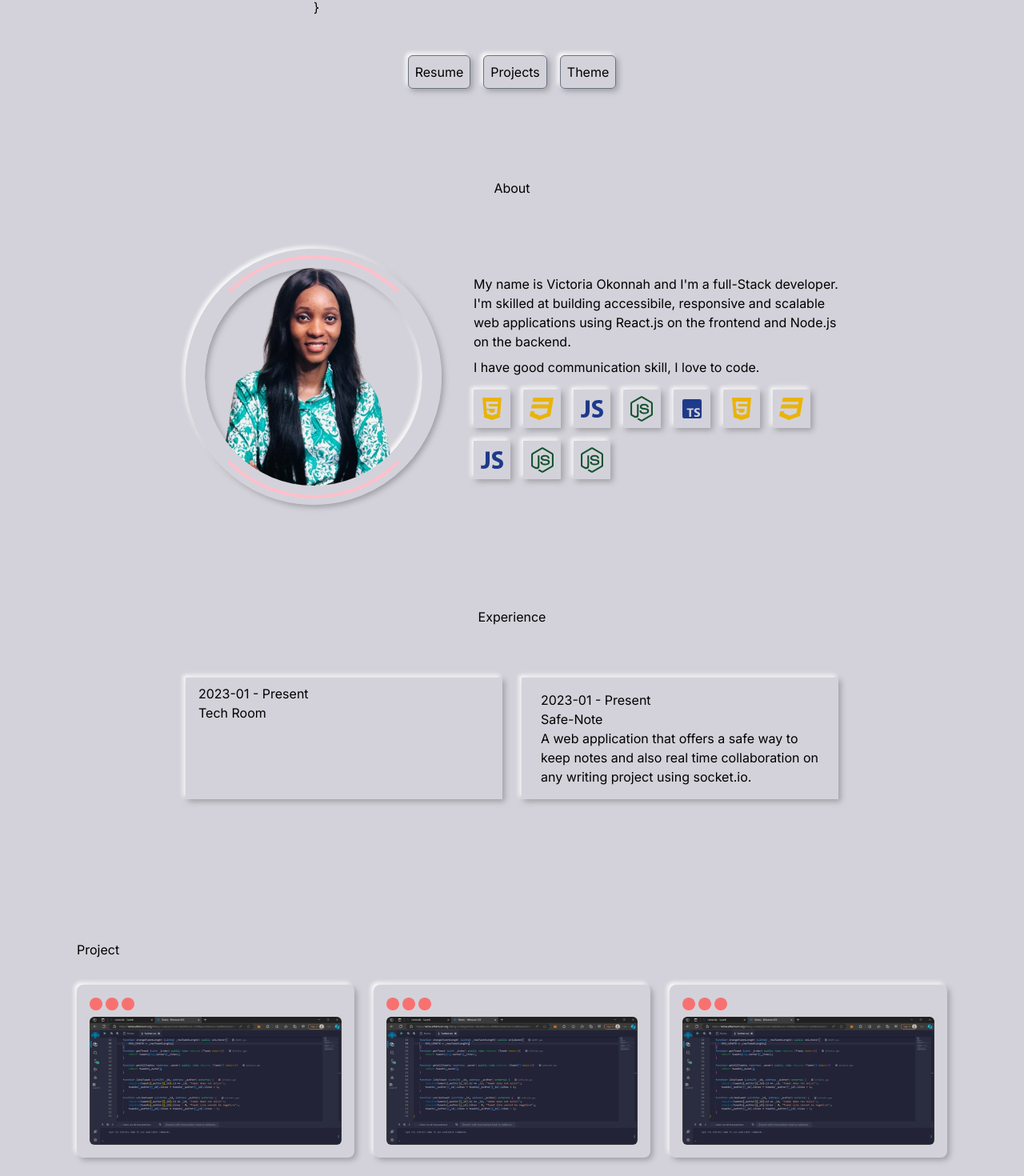
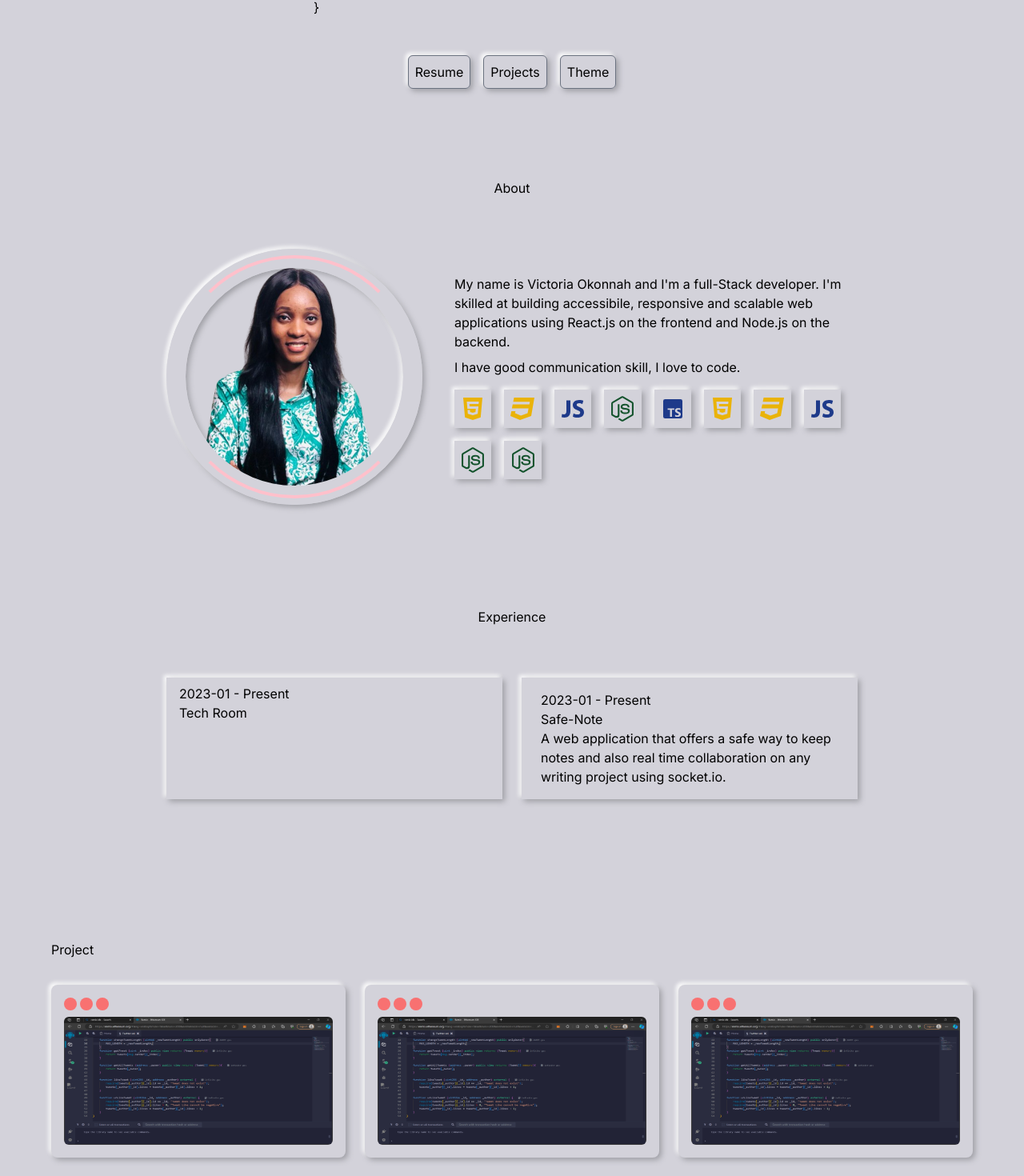
Before and after one commit to Vhickyy/my_portfolio, a Next.js app: page / in a window 1280 px wide. Shown: the part 429-1899 px from the top of the page at 80% size. Built offline with nearby package versions, Linux system fonts and the light colour scheme.

Commit message:
changes on layout and responsiveness

```diff
--- a/src/app/layout.tsx
+++ b/src/app/layout.tsx
@@ -19,7 +19,7 @@ export default function RootLayout({
   return (
     <html lang="en">
       <PortfolioContextProvider>
-        <body className={`${inter.className} bg-bgColor`}>{children}</body>
+        <body className={`${inter.className} bg-bgColor max-w-[1400px] mx-auto`}>{children}</body>
       </PortfolioContextProvider>
     </html>
   )
--- a/src/app/page.tsx
+++ b/src/app/page.tsx
@@ -8,13 +8,15 @@ import Image from 'next/image'
 export default function Home() {
   return (
     <>
+      {/* <div className='absolute h-[20rem] w-[20rem] bg-blue-500 opacity-20 top-[40rem] z-[-1]'></div> */}
+      {/* <div className='absolute h-[10rem] w-[20rem] bg-blue-500 opacity-20 top-[90rem] right-0 z-[-1]'></div> */}
       <Header/>
-      <main className="max-w-[1440px] w-[90%] xl:w-[85%] mx-auto">
-        <Hero/>
+      <Hero/>
+      {/* <main className="max-w-[1440px] w-[90%] xl:w-[85%] mx-auto"> */}
         <About />
         <Experience/>
         <Project/>
-      </main>
+      {/* </main> */}
     </>
   )
 }
--- a/src/components/About.tsx
+++ b/src/components/About.tsx
@@ -52,9 +52,10 @@ const About = () => {
     //     },
     // ]
   return (
-    <section className='w-[90%] md:w-full lg:w-[85%] xl:w-[75%] mx-auto'>
+    <section className="w-full xl:w-[90%] mx-auto">
+        <main className='w-[85%] md:w-[90%] lg:w-[80%] xl:w-[75%] mx-auto'>
             <h1 className='text-center'>About</h1>
-        <div className='py-[4rem] flex flex-col gap-8 lg:gap-10 md:flex-row items-center '>
+            <section className='py-[4rem] flex flex-col gap-8 lg:gap-10 md:flex-row items-center '>
                 <motion.aside className='relative flex justify-center items-center'
                     initial={{x: "-100px",opacity:0.1}}
                     whileInView={{x: "0px", opacity:1}}
@@ -80,7 +81,8 @@ const About = () => {
                         })}
                     </div>
                 </aside>
-        </div>
+            </section>
+        </main>
     </section>
   )
 }
--- a/src/components/Experience.tsx
+++ b/src/components/Experience.tsx
@@ -2,7 +2,8 @@ import React from 'react'
 
 const Experience = () => {
   return (
-    <section className='py-[4rem] w-[90%] md:w-full lg:w-[85%] xl:w-[75%] mx-auto'>
+    <section className="w-full xl:w-[90%] mx-auto">
+        <main className='py-[4rem] w-[85%] md:w-[90%] lg:w-[80%] xl:w-[75%] mx-auto'>
             <div>
                 <h2 className='text-center'>Experience</h2>
                 <div className='grid gap-6 py-[4rem] sm:grid-cols-2'>
@@ -31,6 +32,7 @@ const Experience = () => {
                     </div> */}
                 {/* </div> */}
             {/* </div> */}
+        </main>
     </section>
   )
 }
--- a/src/components/Header.tsx
+++ b/src/components/Header.tsx
@@ -35,16 +35,16 @@ const Header = () => {
     const toggleMobileMenu = () => {
         setMobileMenu(pre=>!pre)
     }
-    const links = navLinks.map((link,index)=>{
-        return (
-            <button className='border border-gray-500 p-2 rounded-md' key={index}>
-                <FaHome />
-            </button>
-        )})
+    // const links = navLinks.map((link,index)=>{
+    //     return (
+    //         <button className='border border-gray-500 p-2 rounded-md' key={index}>
+    //             <FaHome />
+    //         </button>
+    //     )})
 
   return (
     <header className=' z-[2] bg-bgColor sticky top-0' ref={headerRef}>
-        <nav className='flex justify-between items-center py-6  max-w-[1440px] w-[90%] xl:w-[85%] mx-auto'>
+        <nav className='flex justify-between items-center py-6  w-[90%] mx-auto'>
             {/* logo */}
             <div className={`shadow bg-bgColor  grid items-center rounded-md  w-[30%] max-w-[10rem] text-center`}>
                 <div className='border border-gray-500 py-2 px-4 rounded-md '>
@@ -53,9 +53,9 @@ const Header = () => {
             </div>
             {/* desktop nav */}
             <div className={`shadow bg-bgColor hidden md:flex items-center rounded-md gap-6 py-2 px-8 `}>
-                {navLinks.map((link,index)=>{
+                {navLinks.map((_link,index)=>{
                     return (
-                        <button className='border border-gray-500 p-2 rounded-md' key={index}>
+                        <button key={index} className='border border-gray-500 p-2 rounded-md' >
                             <FaHome />
                         </button>
                 )})}
@@ -67,10 +67,10 @@ const Header = () => {
                     <button className='border border-gray-500 p-2 rounded-md '>
                         <div className='h-6 w-6 bg-red-400 rounded-full'></div>
                     </button>
-                    <div className={`absolute top-[100%] -left-1/2 -translate-x-[52%] px-2 shadow flex gap-2 mt-3 bg-bgColor h-0 overflow-hidden transition-all duration-1000 ${mobileMenu ? "h-[3rem] " : ""}`}>
+                    <div className={`absolute top-[100%] -left-1/2 -translate-x-[52%] px-2 shadow flex gap-2 mt-3 bg-bgColor h-0 overflow-hidden transition-all duration-500 ${mobileMenu ? "h-[3rem] " : ""}`}>
                         {navLinks.map((link,index)=>{
                             return (
-                                <button className=' p-2 rounded-md' key={index}>
+                                <button key={index} className=' p-2 rounded-md' >
                                     <FaHome className="h-6 w-6"/>
                                 </button>
                         )})}
@@ -87,7 +87,7 @@ const Header = () => {
                     <button className='border border-gray-500 p-2 rounded-md' onClick={()=>toggleColor()}>
                         <div className='h-6 w-6 rounded-full' style={{backgroundColor: colors[color].color}}></div>
                     </button>
-                    <div className={`absolute top-[100%] left-1/2 -translate-x-1/2 rounded-md shadow grid gap-2 mt-3 bg-bgColor  transition-all duration-1000 px-2 overflow-hidden h-0 ${showColor ? "h-[11rem] py-2" : ""}`}>
+                    <div className={`absolute top-[100%] left-1/2 -translate-x-1/2 rounded-md shadow grid gap-2 mt-3 bg-bgColor  transition-all duration-500 px-2 overflow-hidden h-0 ${showColor ? "h-[11rem] py-2" : ""}`}>
                         {colors.map((c,index)=>{
                             return (
                                 <button key={index} style={{backgroundColor: c.color}} className={`h-6 w-6 rounded-full`} onClick={()=>toggleColor(index)}></button>
--- a/src/components/Project.tsx
+++ b/src/components/Project.tsx
@@ -3,12 +3,13 @@ import Image from 'next/image';
 import Work from "@/images/remix.png"
 const Project = () => {
   return (
-    <section className='pt-[1rem] pb-[2rem] w-[90%] sm:w-full mx-auto'>
+    <section className="w-full mx-auto">
+        <main className='pt-[1rem] pb-[2rem] w-[85%] sm:w-[90%]  mx-auto'>
             <h2 className='py-[2rem]'>Project</h2>
             <div className='grid gap-6 sm:grid-cols-2  lg:grid-cols-3'>
                 {[1,2,3].map((work,index)=>{
                     return(
-                    <div className='shadow py-4 px-4 rounded-lg'>
+                        <div className='shadow py-4 px-4 rounded-lg' key={index}>
                             <div className='mb-2 flex gap-1'>
                                 <div className='w-4 h-4 rounded-full bg-red-400'></div>
                                 <div className='w-4 h-4 rounded-full bg-red-400'></div>
@@ -21,6 +22,7 @@ const Project = () => {
                         </div>)
                 })}
             </div>
+        </main>
     </section>
   )
 }
```
Lines whose indentation alone changed are shown as unchanged.
